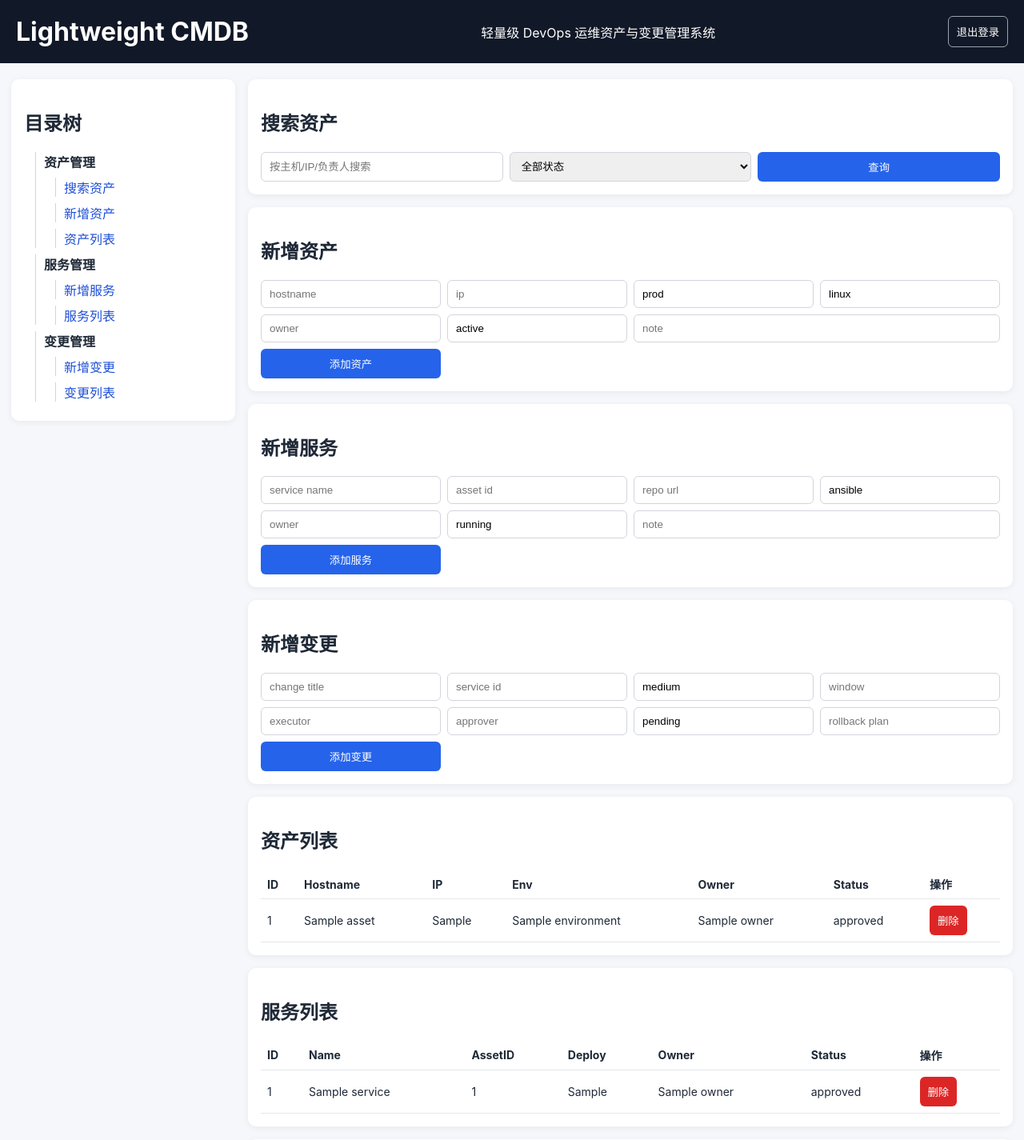
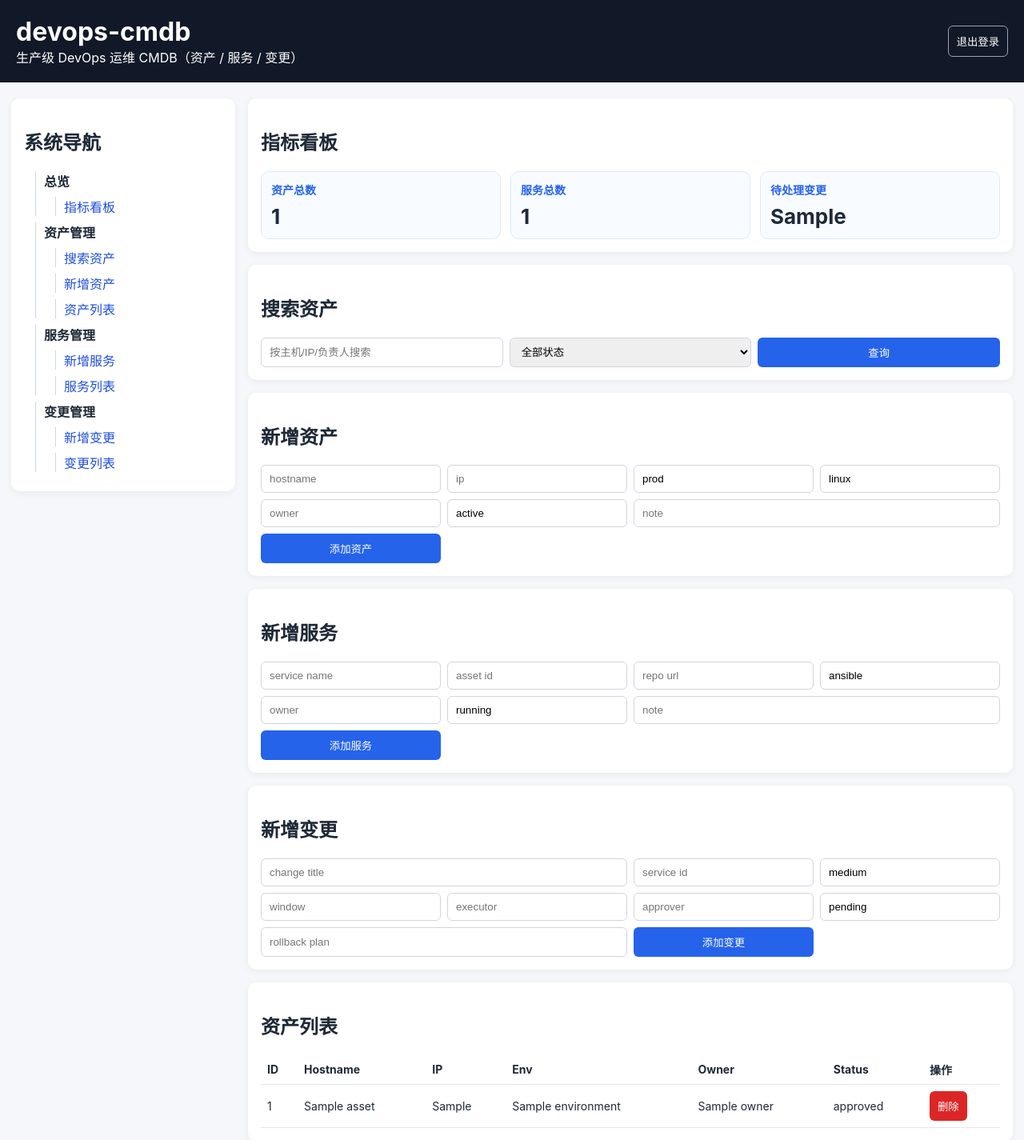
Before and after one commit to shuiguanglianyan/python, a FastAPI app: template app/templates/index.html in a window 1280 px wide. Shown: the top 1425 px of the page at 80% size. Run offline with FastAPI, Linux system fonts and the light colour scheme; the template is opened without the code that fills it: most values are stand-ins (such as "Sample title", 1, 10 or a date in 2020).

Commit message:
feat: build production-ready devops-cmdb baseline

```diff
--- a/app/main.py
+++ b/app/main.py
@@ -1,15 +1,28 @@
-from fastapi import Depends, FastAPI, Form, HTTPException, Request
+from fastapi import Depends, FastAPI, Form, HTTPException, Request, status
 from fastapi.responses import HTMLResponse, RedirectResponse
 from fastapi.staticfiles import StaticFiles
 from fastapi.templating import Jinja2Templates
-from sqlalchemy import or_, select
+from sqlalchemy import func, or_, select
 from sqlalchemy.orm import Session
 
 from .db import Base, engine, get_db
 from .models import Asset, ChangeRecord, Service
-from .schemas import AssetCreate, ChangeCreate, ServiceCreate
+from .schemas import (
+    AssetCreate,
+    AssetUpdate,
+    ChangeCreate,
+    ChangeUpdate,
+    ServiceCreate,
+    ServiceUpdate,
+)
 
-app = FastAPI(title="Lightweight CMDB", version="0.1.0")
+APP_TITLE = "devops-cmdb"
+
+app = FastAPI(
+    title=APP_TITLE,
+    version="1.0.0",
+    description="生产可用的 DevOps CMDB（资产、服务、变更）",
+)
 Base.metadata.create_all(bind=engine)
 
 app.mount("/static", StaticFiles(directory="app/static"), name="static")
@@ -18,18 +31,28 @@ templates = Jinja2Templates(directory="app/templates")
 
 @app.get("/healthz")
 def healthz():
-    return {"status": "ok"}
+    return {"status": "ok", "service": APP_TITLE}
+
+
+# 生产中应替换为 SSO/OIDC，这里提供可配置默认账号
+DEFAULT_USERNAME = "admin"
+DEFAULT_PASSWORD = "admin"
 
 
 def is_logged_in(request: Request) -> bool:
     return request.cookies.get("cmdb_auth") == "1"
 
 
+def require_login(request: Request):
+    if not is_logged_in(request):
+        raise HTTPException(status_code=status.HTTP_401_UNAUTHORIZED, detail="not authenticated")
+
+
 @app.get("/", response_class=HTMLResponse)
 def index(
     request: Request,
     q: str = "",
-    status: str = "",
+    status_filter: str = "",
     db: Session = Depends(get_db),
 ):
     if not is_logged_in(request):
@@ -39,12 +62,17 @@ def index(
     if q:
         pattern = f"%{q}%"
         asset_query = asset_query.where(or_(Asset.hostname.like(pattern), Asset.ip.like(pattern), Asset.owner.like(pattern)))
-    if status:
-        asset_query = asset_query.where(Asset.status == status)
+    if status_filter:
+        asset_query = asset_query.where(Asset.status == status_filter)
 
     assets = db.execute(asset_query.order_by(Asset.id.desc())).scalars().all()
     services = db.execute(select(Service).order_by(Service.id.desc())).scalars().all()
     changes = db.execute(select(ChangeRecord).order_by(ChangeRecord.id.desc())).scalars().all()
+
+    total_assets = db.scalar(select(func.count()).select_from(Asset)) or 0
+    total_services = db.scalar(select(func.count()).select_from(Service)) or 0
+    pending_changes = db.scalar(select(func.count()).select_from(ChangeRecord).where(ChangeRecord.status == "pending")) or 0
+
     return templates.TemplateResponse(
         "index.html",
         {
@@ -53,7 +81,10 @@ def index(
             "services": services,
             "changes": changes,
             "q": q,
-            "status": status,
+            "status": status_filter,
+            "total_assets": total_assets,
+            "total_services": total_services,
+            "pending_changes": pending_changes,
         },
     )
 
@@ -67,7 +98,7 @@ def login_page(request: Request):
 
 @app.post("/login", response_class=HTMLResponse)
 def login(request: Request, username: str = Form(...), password: str = Form(...)):
-    if username != "admin" or password != "admin":
+    if username != DEFAULT_USERNAME or password != DEFAULT_PASSWORD:
         return templates.TemplateResponse(
             "login.html",
             {"request": request, "error": "用户名或密码错误（默认 admin/admin）"},
@@ -130,8 +161,7 @@ def create_service(
         status=status,
         note=note,
     )
-    asset = db.get(Asset, payload.asset_id)
-    if not asset:
+    if not db.get(Asset, payload.asset_id):
         raise HTTPException(status_code=404, detail="asset not found")
 
     duplicated = db.execute(select(Service).where(Service.name == payload.name)).scalar_one_or_none()
@@ -168,8 +198,7 @@ def create_change(
         rollback_plan=rollback_plan,
     )
 
-    service = db.get(Service, payload.service_id)
-    if not service:
+    if not db.get(Service, payload.service_id):
         raise HTTPException(status_code=404, detail="service not found")
 
     change = ChangeRecord(**payload.model_dump())
@@ -208,19 +237,124 @@ def delete_change(request: Request, change_id: int, db: Session = Depends(get_db
     return RedirectResponse(url=request.url_for("index"), status_code=303)
 
 
-@app.get("/api/assets")
+def _asset_to_dict(a: Asset):
+    return {
+        "id": a.id,
+        "hostname": a.hostname,
+        "ip": a.ip,
+        "environment": a.environment,
+        "os": a.os,
+        "owner": a.owner,
+        "status": a.status,
+        "note": a.note,
+    }
+
+
+def _service_to_dict(s: Service):
+    return {
+        "id": s.id,
+        "name": s.name,
+        "asset_id": s.asset_id,
+        "repo_url": s.repo_url,
+        "deploy_method": s.deploy_method,
+        "owner": s.owner,
+        "status": s.status,
+        "note": s.note,
+    }
+
+
+def _change_to_dict(c: ChangeRecord):
+    return {
+        "id": c.id,
+        "title": c.title,
+        "service_id": c.service_id,
+        "risk_level": c.risk_level,
+        "change_window": c.change_window,
+        "executor": c.executor,
+        "approver": c.approver,
+        "status": c.status,
+        "rollback_plan": c.rollback_plan,
+    }
+
+
+@app.get("/api/overview", dependencies=[Depends(require_login)])
+def api_overview(db: Session = Depends(get_db)):
+    return {
+        "asset_count": db.scalar(select(func.count()).select_from(Asset)) or 0,
+        "service_count": db.scalar(select(func.count()).select_from(Service)) or 0,
+        "change_count": db.scalar(select(func.count()).select_from(ChangeRecord)) or 0,
+    }
+
+
+@app.get("/api/assets", dependencies=[Depends(require_login)])
 def list_assets(db: Session = Depends(get_db)):
     assets = db.execute(select(Asset).order_by(Asset.id.desc())).scalars().all()
-    return [
-        {
-            "id": a.id,
-            "hostname": a.hostname,
-            "ip": a.ip,
-            "environment": a.environment,
-            "os": a.os,
-            "owner": a.owner,
-            "status": a.status,
-            "note": a.note,
-        }
-        for a in assets
-    ]
+    return [_asset_to_dict(a) for a in assets]
+
+
+@app.put("/api/assets/{asset_id}", dependencies=[Depends(require_login)])
+def update_asset(asset_id: int, payload: AssetUpdate, db: Session = Depends(get_db)):
+    asset = db.get(Asset, asset_id)
+    if not asset:
+        raise HTTPException(status_code=404, detail="asset not found")
+    for key, value in payload.model_dump(exclude_unset=True).items():
+        setattr(asset, key, value)
+    db.commit()
+    db.refresh(asset)
+    return _asset_to_dict(asset)
+
+
+@app.delete("/api/assets/{asset_id}", dependencies=[Depends(require_login)])
+def delete_asset_api(asset_id: int, db: Session = Depends(get_db)):
+    asset = db.get(Asset, asset_id)
+    if not asset:
+        raise HTTPException(status_code=404, detail="asset not found")
+    db.delete(asset)
+    db.commit()
+    return {"deleted": True}
+
+
+@app.get("/api/services", dependencies=[Depends(require_login)])
+def list_services(db: Session = Depends(get_db)):
+    services = db.execute(select(Service).order_by(Service.id.desc())).scalars().all()
+    return [_service_to_dict(s) for s in services]
+
+
+@app.put("/api/services/{service_id}", dependencies=[Depends(require_login)])
+def update_service(service_id: int, payload: ServiceUpdate, db: Session = Depends(get_db)):
+    service = db.get(Service, service_id)
+    if not service:
+        raise HTTPException(status_code=404, detail="service not found")
+
+    updates = payload.model_dump(exclude_unset=True)
+    if "asset_id" in updates and not db.get(Asset, updates["asset_id"]):
+        raise HTTPException(status_code=404, detail="asset not found")
+
+    for key, value in updates.items():
+        setattr(service, key, value)
+    db.commit()
+    db.refresh(service)
+    return _service_to_dict(service)
+
+
+@app.get("/api/changes", dependencies=[Depends(require_login)])
+def list_changes(db: Session = Depends(get_db)):
+    changes = db.execute(select(ChangeRecord).order_by(ChangeRecord.id.desc())).scalars().all()
+    return [_change_to_dict(c) for c in changes]
+
+
+@app.put("/api/changes/{change_id}", dependencies=[Depends(require_login)])
+def update_change(change_id: int, payload: ChangeUpdate, db: Session = Depends(get_db)):
+    change = db.get(ChangeRecord, change_id)
+    if not change:
+        raise HTTPException(status_code=404, detail="change not found")
+
+    updates = payload.model_dump(exclude_unset=True)
+    if "service_id" in updates and not db.get(Service, updates["service_id"]):
+        raise HTTPException(status_code=404, detail="service not found")
+
+    for key, value in updates.items():
+        setattr(change, key, value)
+    db.commit()
+    db.refresh(change)
+    return _change_to_dict(change)
--- a/app/static/style.css
+++ b/app/static/style.css
@@ -44,6 +44,31 @@ main {
   border-radius: 10px;
   padding: 16px;
   box-shadow: 0 2px 8px rgba(0, 0, 0, 0.06);
+}
+
+.stats-grid {
+  display: grid;
+  gap: 12px;
+  grid-template-columns: repeat(3, minmax(0, 1fr));
+}
+
+.stats-grid article {
+  border: 1px solid #dbeafe;
+  border-radius: 10px;
+  padding: 12px;
+  background: #f8fbff;
+}
+
+.stats-grid h3 {
+  margin: 0;
+  font-size: 14px;
+  color: #2563eb;
+}
+
+.stats-grid p {
+  margin: 8px 0 0;
+  font-size: 26px;
+  font-weight: 700;
 }
 
 .sidebar {
@@ -164,6 +189,10 @@ td {
   .sidebar {
     position: static;
   }
+
+  .stats-grid {
+    grid-template-columns: repeat(1, minmax(0, 1fr));
+  }
 }
 
 @media (max-width: 900px) {
--- a/app/templates/index.html
+++ b/app/templates/index.html
@@ -3,13 +3,15 @@
   <head>
     <meta charset="UTF-8" />
     <meta name="viewport" content="width=device-width, initial-scale=1.0" />
-    <title>Lightweight CMDB</title>
+    <title>devops-cmdb</title>
     <link rel="stylesheet" href="/static/style.css" />
   </head>
   <body>
     <header>
-      <h1>Lightweight CMDB</h1>
-      <p>轻量级 DevOps 运维资产与变更管理系统</p>
+      <div>
+        <h1>devops-cmdb</h1>
+        <p>生产级 DevOps 运维 CMDB（资产 / 服务 / 变更）</p>
+      </div>
       <form method="post" action="/logout">
         <button type="submit" class="outline">退出登录</button>
       </form>
@@ -17,8 +19,14 @@
 
     <div class="layout">
       <aside class="sidebar card">
-        <h2>目录树</h2>
+        <h2>系统导航</h2>
         <ul class="tree">
+          <li>
+            <span>总览</span>
+            <ul>
+              <li><a href="#overview">指标看板</a></li>
+            </ul>
+          </li>
           <li>
             <span>资产管理</span>
             <ul>
@@ -45,11 +53,29 @@
       </aside>
 
       <main>
+        <section class="card" id="overview">
+          <h2>指标看板</h2>
+          <div class="stats-grid">
+            <article>
+              <h3>资产总数</h3>
+              <p>{{ total_assets }}</p>
+            </article>
+            <article>
+              <h3>服务总数</h3>
+              <p>{{ total_services }}</p>
+            </article>
+            <article>
+              <h3>待处理变更</h3>
+              <p>{{ pending_changes }}</p>
+            </article>
+          </div>
+        </section>
+
         <section class="card" id="search-assets">
           <h2>搜索资产</h2>
           <form method="get" action="/" class="grid grid-3">
             <input type="text" name="q" value="{{ q }}" placeholder="按主机/IP/负责人搜索" />
-            <select name="status">
+            <select name="status_filter">
               <option value="" {% if not status %}selected{% endif %}>全部状态</option>
               <option value="active" {% if status == 'active' %}selected{% endif %}>active</option>
               <option value="inactive" {% if status == 'inactive' %}selected{% endif %}>inactive</option>
@@ -89,14 +115,14 @@
         <section class="card" id="new-change">
           <h2>新增变更</h2>
           <form method="post" action="/changes" class="grid grid-4">
-            <input required name="title" placeholder="change title" />
-            <input required type="number" name="service_id" placeholder="service id" />
-            <input name="risk_level" value="medium" placeholder="risk level" />
+            <input required name="title" placeholder="change title" class="span-2" />
+            <input required name="service_id" type="number" placeholder="service id" />
+            <input name="risk_level" value="medium" placeholder="risk" />
             <input name="change_window" placeholder="window" />
             <input name="executor" placeholder="executor" />
             <input name="approver" placeholder="approver" />
             <input name="status" value="pending" placeholder="status" />
-            <input name="rollback_plan" placeholder="rollback plan" />
+            <input class="span-2" name="rollback_plan" placeholder="rollback plan" />
             <button type="submit">添加变更</button>
           </form>
         </section>
--- a/app/templates/login.html
+++ b/app/templates/login.html
@@ -3,13 +3,13 @@
   <head>
     <meta charset="UTF-8" />
     <meta name="viewport" content="width=device-width, initial-scale=1.0" />
-    <title>登录 - Lightweight CMDB</title>
+    <title>登录 - devops-cmdb</title>
     <link rel="stylesheet" href="/static/style.css" />
   </head>
   <body class="login-page">
     <main class="login-container">
       <section class="card login-card">
-        <h1>CMDB 登录</h1>
+        <h1>devops-cmdb 登录</h1>
         <p>默认账号：admin / admin</p>
         {% if error %}
         <p class="error">{{ error }}</p>
--- a/docker-compose.yml
+++ b/docker-compose.yml
@@ -1,11 +1,10 @@
 services:
-  cmdb:
+  devops-cmdb:
     build: .
-    container_name: lightweight-cmdb
+    container_name: devops-cmdb
     ports:
       - "8000:8000"
     environment:
-    restart: unless-stopped
       - DATABASE_URL=sqlite:////app/data/cmdb.db
     volumes:
       - cmdb_data:/app/data
```
Also changed, not shown: app/schemas.py (+33 -0 lines), tests/conftest.py (added, +6 -0 lines), tests/test_app.py (+32 -7 lines), README.md.
